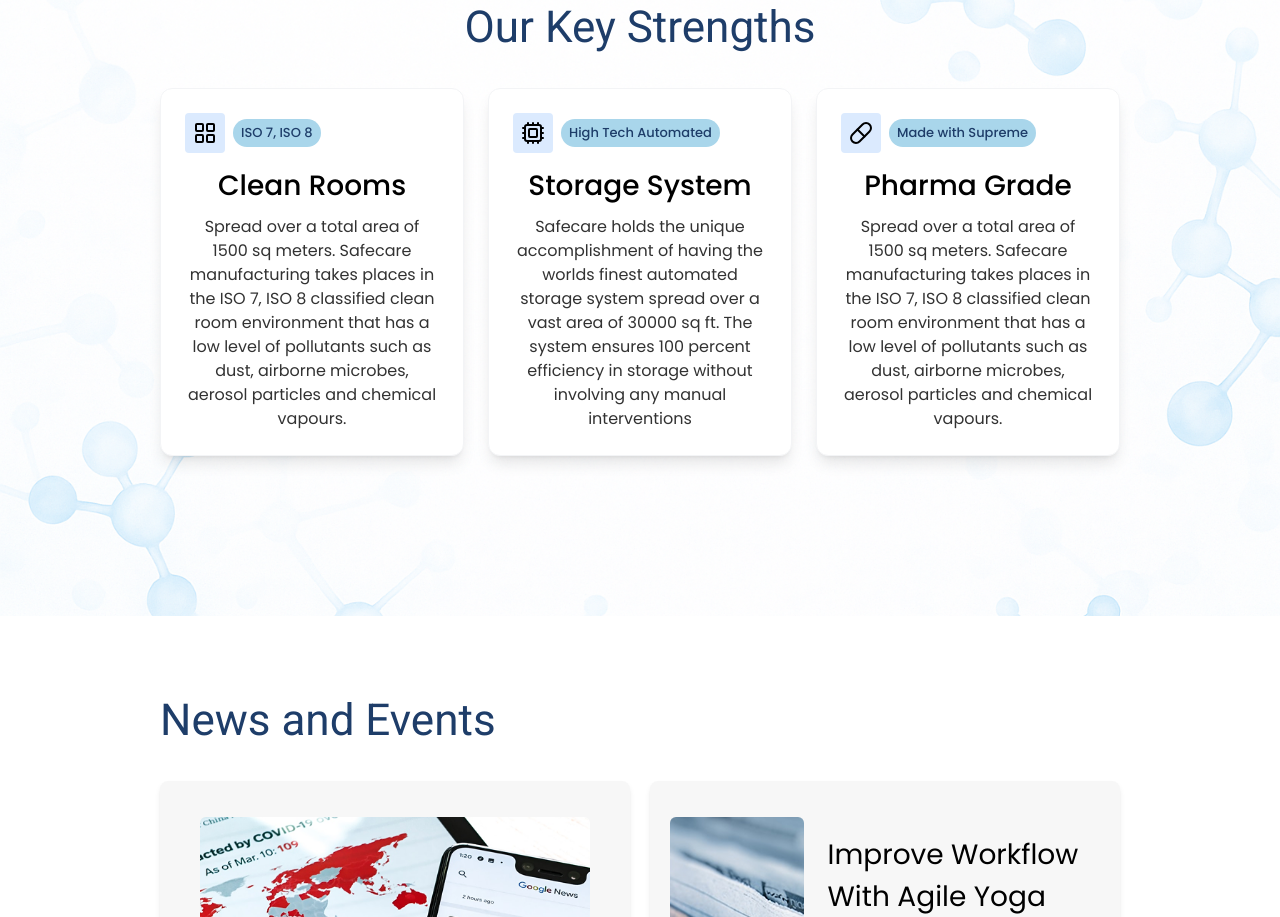
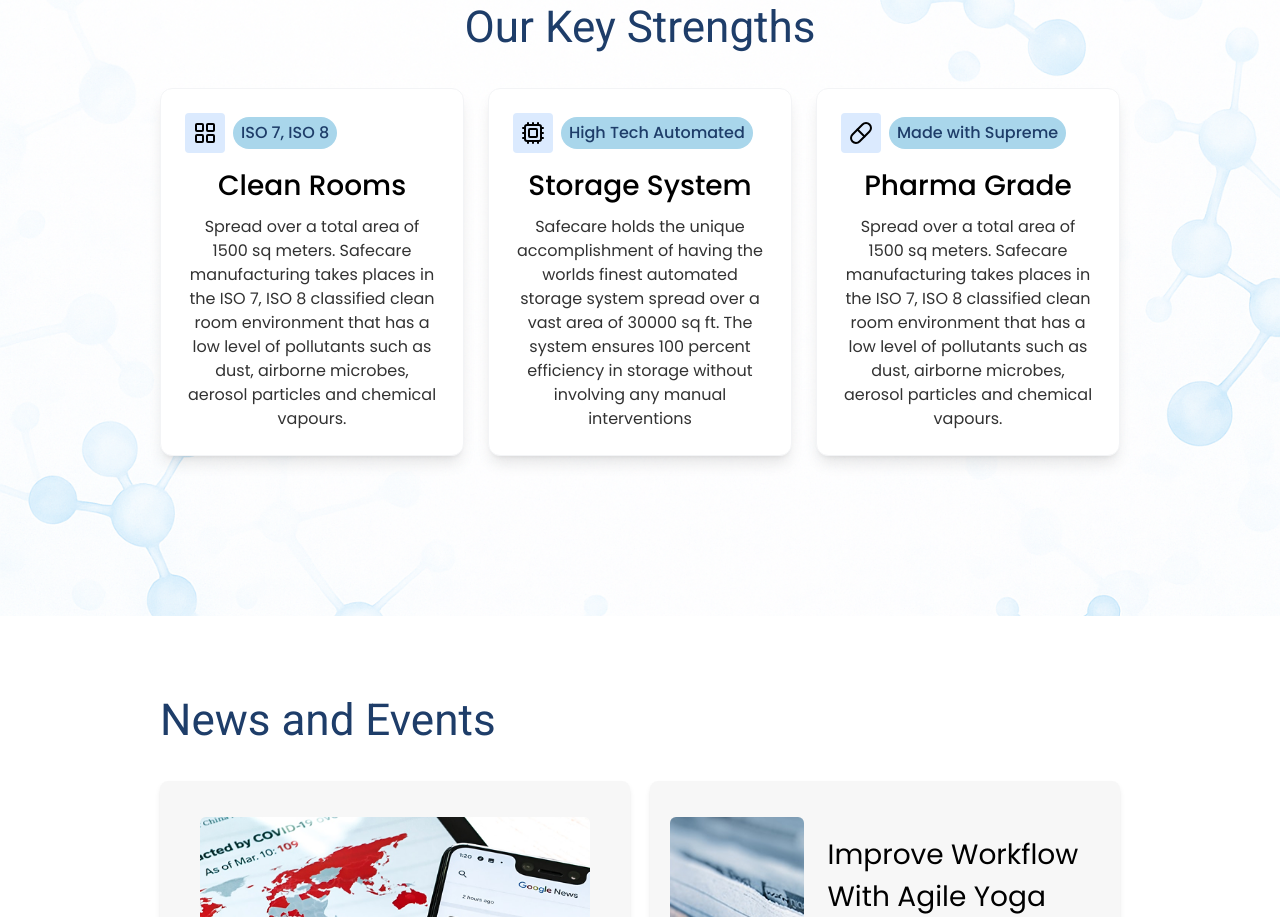
Before and after one commit to Sana-Ahmad1771/Careplus, a React (Vite) app: page / in a window 1280 px wide. Shown: the part 4530-5447 px from the top of the page. Built offline with nearby package versions, Linux system fonts and the light colour scheme.

Commit message:
highlighted the keystrength section headings

```diff
--- a/src/components/techniques/Keystrength.jsx
+++ b/src/components/techniques/Keystrength.jsx
@@ -49,7 +49,7 @@ export default function OurKeyStrengths() {
             >
               <div className="flex items-center gap-2 mb-3">
                 <div className="bg-blue-100 p-2 rounded-[4px]">{item.icon}</div>
-                <span className="text-[13px] font-medium bg-[#A9D6EB] text-[#1E3D69] px-2 py-1 rounded-3xl">
+                <span className="text-[16px] font-medium bg-[#A9D6EB] text-[#1E3D69] px-2 py-1 rounded-3xl">
                   {item.badge}
                 </span>
               </div>
```
